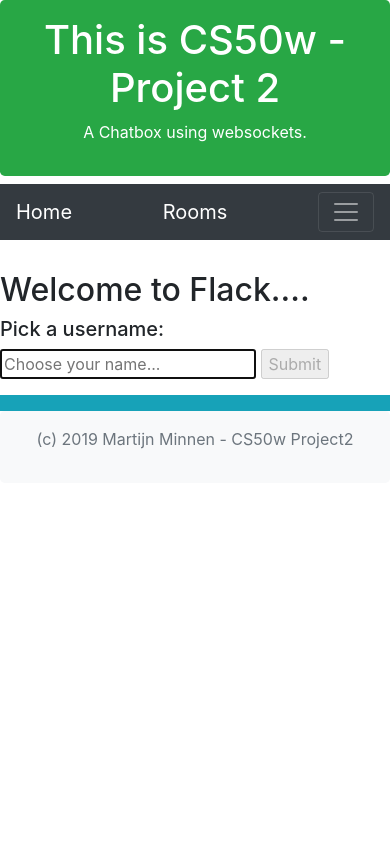
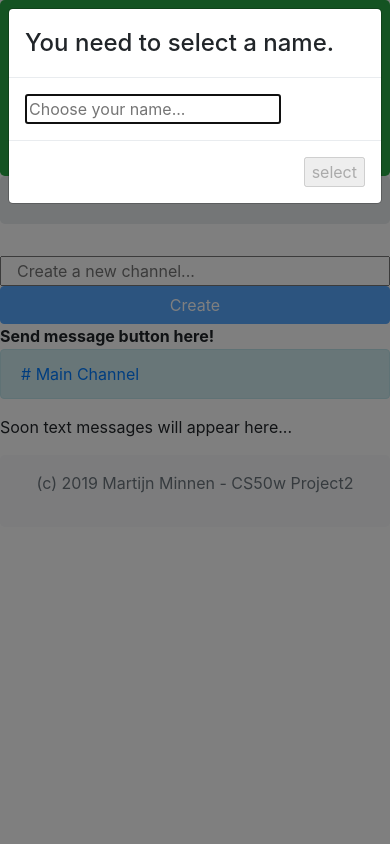
Before and after one commit to mminnen/project2, a Flask app: page / in a window 390 px wide. Run offline with Flask 2, Linux system fonts and the light colour scheme; some libraries are stand-ins or nearby versions.

Commit message:
Username, Channels and layout working

```diff
--- a/app.py
+++ b/app.py
@@ -1,31 +1,31 @@
-import os
 from flask import Flask, render_template, request, redirect, url_for, jsonify
 from flask_socketio import SocketIO, emit
 
 app = Flask(__name__)
-
-# app.config["SECRET_KEY"] = os.getenv("SECRET_KEY")
+app.config['SECRET_KEY'] = 'secret!'
 socketio = SocketIO(app)
 
 my_channels = {"Main Channel"}
-# messages = ...
+messages = ["test1", "test2"]
+
 
 @app.route("/")
 def index():
-    return render_template("index.html")
+    return render_template("index.html", my_channels=my_channels)
 
-@app.route("/rooms")
-def rooms():
-    return render_template("rooms.html", my_channels=my_channels)
 
 @app.route("/channels", methods=['POST'])
 def channels():
     new_channel = request.form.get('new_channel')
     my_channels.add(new_channel)
-    return redirect(url_for("rooms"))
+    return redirect(url_for("index"))
 
-@app.route("/messages", methods=['GET','POST'])
+
+@app.route("/messages", methods=['GET', 'POST'])
 def messages():
     if request.method == 'GET':
-        messages = ["test1", "test2"]
-        return jsonify({"user": "User", "date": "xx-xx-xxxx", "messages":messages})
+                return jsonify({"user": "User", "date": "xx-xx-xxxx", "messages": messages})
+
+
+if __name__ == '__main__':
+    socketio.run(app)
--- a/static/username.js
+++ b/static/username.js
@@ -1,39 +1,49 @@
 document.addEventListener('DOMContentLoaded', () => {
 
-                // By default, submit button is disabled
-                document.querySelector('#submit').disabled = true;
+    // localStorage.clear();
 
-                document.querySelector('#welcome_message').innerHTML = `Pick a username:`;
-
-                // Enable button only if there is text in the input field
-                document.querySelector('#username').onkeyup = () => {
-                    if (document.querySelector('#username').value.length > 0)
-                        document.querySelector('#submit').disabled = false;
-                    else
-                        document.querySelector('#submit').disabled = true;
-                };
-
-                    if (localStorage.getItem('user'))
-				       {
-			        //  let username = localStorage.getItem('username');
+        if (localStorage.getItem('user')) {
             let username = localStorage.getItem('user');
             document.querySelector('#welcome_message').innerHTML = `Welcome back ${username}!`;
         }
 
-                    document.querySelector('#form').onsubmit = () => {
+        else {
+
+
+            $("#prompt_username").modal({
+                backdrop: 'static',
+                keyboard: false
+            });
+
+            // By default, submit button is disabled
+            document.querySelector('#submit_name').disabled = true;
+
+            document.querySelector('#welcome_message').innerHTML = `Pick a username!`;
+
+            // Enable button only if there is text in the input field
+            document.querySelector('#username').onkeyup = () => {
+
+                if (document.querySelector('#username').value.length > 2 && document.querySelector('#username').value.length < 12)
+                    document.querySelector('#submit_name').disabled = false;
+                else
+                    document.querySelector('#submit_name').disabled = true;
+            }
+
+
+        document.querySelector('#input_name').onsubmit = () => {
 
             // Say hello to the user
             let username = document.querySelector('#username').value;
             // Store username in local storage
             localStorage.setItem('user', username);
             document.querySelector('#welcome_message').innerHTML = `Hello ${username}!`;
-
-                    // Clear input field and disable button again
-                    document.querySelector('#username').value = '';
-                    document.querySelector('#submit').disabled = true;
-
+            $("#prompt_username").modal('hide');
             // Stop form from submitting
             return false;
-                };
+        }
+
+
+        }
+
 
     });
--- a/templates/index.html
+++ b/templates/index.html
@@ -1,26 +1,82 @@
 {% extends "layout.html" %}
 
-
 {% block script %}
-<script src="{{ url_for('static', filename='username.js') }}"></script>
+    <script src="{{ url_for('static', filename='username.js') }}"></script>
+    <script src="{{ url_for('static', filename='rooms.js') }}"></script>
 {% endblock %}
 {% block head %}
 {% endblock %}
 {% block title %}
-<title>Home - Welcome to Flack.</title>
+<title>Rooms - Join or create a channel.</title>
 {% endblock %}
 
 {% block banner %}
  <h1>This is CS50w - Project 2</h1>
  <p>A Chatbox using websockets.</p>
 {% endblock %}
+{% block controls %}
+    <div class="jumbotron text-center p-2 bg mt-0 text-primary">
+    <div class="row">
+        <div class="col-sm-12 text-center">
+        <h5 id="welcome_message"></h5>
+    </div>
+    </div>
+    </div>
 
-{% block body %}
-<h2>Welcome to Flack....</h2>
-<h5 id="welcome_message"></h5>
-<form id="form">
-<input id="username" autocomplete="off" autofocus placeholder="Choose your name..." type="text">
-<input id="submit" type="submit">
-</form>
-<p></p>
+      <div class="row">
+        <div class="col-sm-3">
+            <form class="form-inline" id="form" action="{{ url_for('channels') }}" method="post">
+                <input class="col-sm-8" id=channel_name class="form-control" type="text" name="new_channel" placeholder="Create a new channel...">
+                <button class="col-sm-4 btn btn-primary"id=submit_channel>Create</button>
+             </form>
+        </div>
+        <div class="col-sm-6">
+              <b>Send message button here!</b>
+        </div>
+            <div class="col-sm-1">
+        </div>
+      </div>
 {% endblock %}
+
+
+{%  block body %}
+  <!-- The Modal -->
+  <div class="modal" id="prompt_username">
+    <div class="modal-dialog">
+      <div class="modal-content">
+
+        <!-- Modal Header -->
+        <div class="modal-header">
+          <h4 class="modal-title">You need to select a name.</h4>
+        </div>
+
+        <!-- Modal body -->
+        <div class="modal-body">
+            <form id="input_name">
+                <input id="username" autocomplete="off" autofocus placeholder="Choose your name..." type="text">
+            </form>
+        </div>
+
+        <!-- Modal footer -->
+        <div class="modal-footer">
+            <input id="submit_name" type="submit" value="select">
+        </div>
+      </div>
+      </div>
+    </div>
+  </div>
+
+
+  <div class="row">
+    <div class="col-sm-3">
+                 {% for each_channel in my_channels %}
+                 <div class="alert alert-info">
+                 <a href="" class="channel-links" data-channel="{{ each_channel }}"># {{  each_channel}}</a>
+                 </div>
+             {% endfor %}
+    </div>
+    <div class="col-sm-9">
+            <p>Soon text messages will appear here...</p>
+    </div>
+   </div>
+{% endblock %}
--- a/templates/layout.html
+++ b/templates/layout.html
@@ -14,39 +14,32 @@
 {% block script %}
 {% endblock %}
 </head>
+
 <body>
-<div class="jumbotron text-center p-3 mb-2 bg-success text-white" style="margin-bottom:0">
+<div class="jumbotron text-center p-3 mb-0 bg-success text-white" style="margin-bottom:0">
    {% block banner %}
    {% endblock %}
 </div>
-<nav class="navbar navbar-expand-sm bg-dark navbar-dark">
-   <a class="navbar-brand" href={{ url_for('index') }}>Home</a>
-   <a class="navbar-brand" href={{ url_for('rooms') }}>Rooms</a>
-   <button class="navbar-toggler" type="button" data-toggle="collapse" data-target="#collapsibleNavbar">
-   <span class="navbar-toggler-icon"></span>
-   </button>
-   <div class="collapse navbar-collapse" id="collapsibleNavbar">
-   </div>
-</nav>
-<div class="container" style="margin-top:30px">
-</div>
+
+{% block controls %}
+
+
+{% endblock %}
+
+
+{% block body %}
 <div class="row">
-   <div class="col-sm-2">
-   {% block sidebar_left %}
-   {% endblock %}
-   </div>
-   <div class="col-sm-10">
-   {% block body %}
-   {% endblock %}
+   <div class="col-sm-12 bg-info text-center text-light">
+    <p id=message_bar></p>
    </div>
 </div>
-<div class="row">
-   <div class="col-sm-12 bg-info text-center text-light">
-<p id=message_bar></p>
+
+{% endblock %}
+
+
 {% block bar_bottom %}
+
 {% endblock %}
-   </div>
-</div>
 <div class="jumbotron text-center p-3 mb-2 bg-light text-muted" style="margin-bottom:0">
 <p>(c) 2019 Martijn Minnen - CS50w Project2</p>
 </div>
```
Also changed, not shown: templates/rooms.html (deleted, +0 -37 lines). Lines whose indentation alone changed are shown as unchanged.
